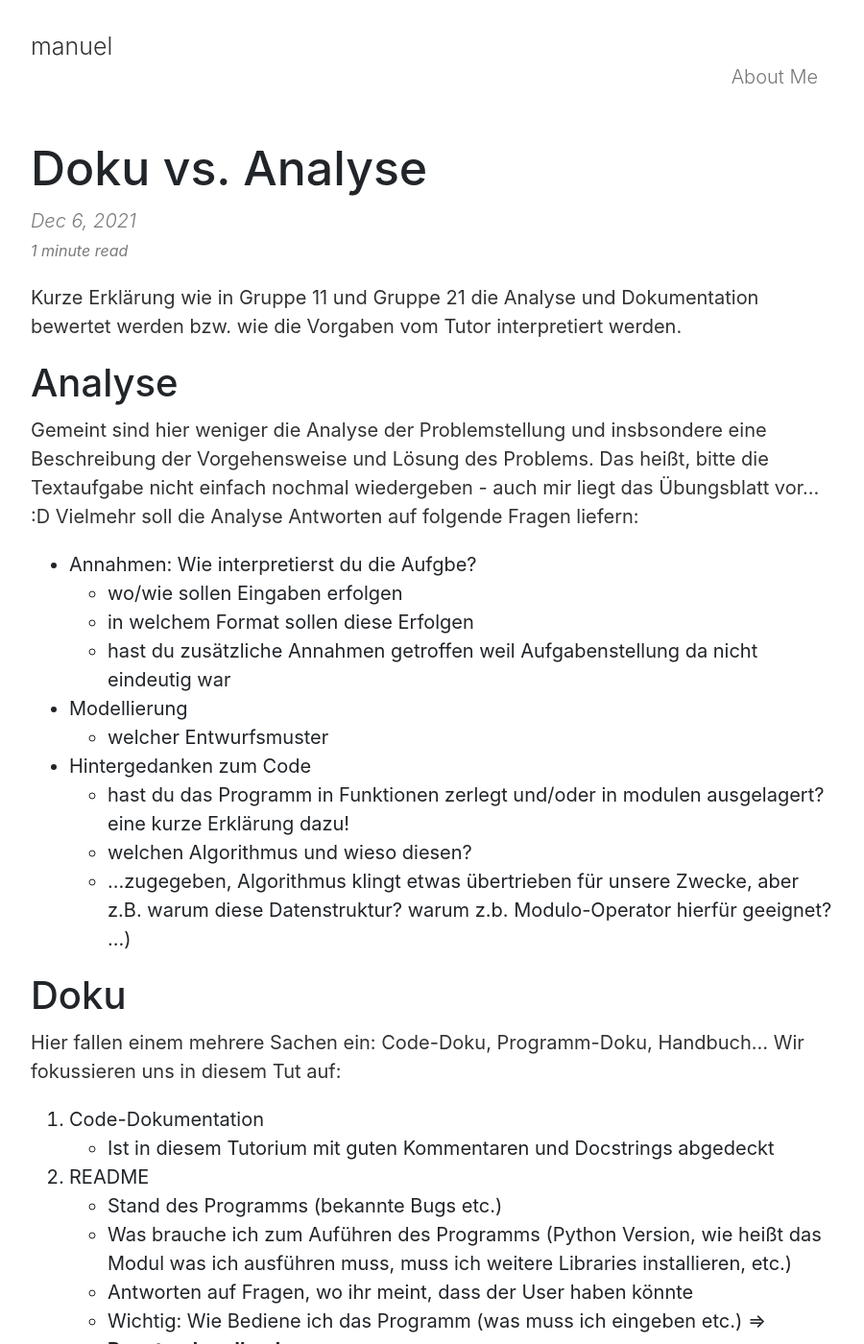
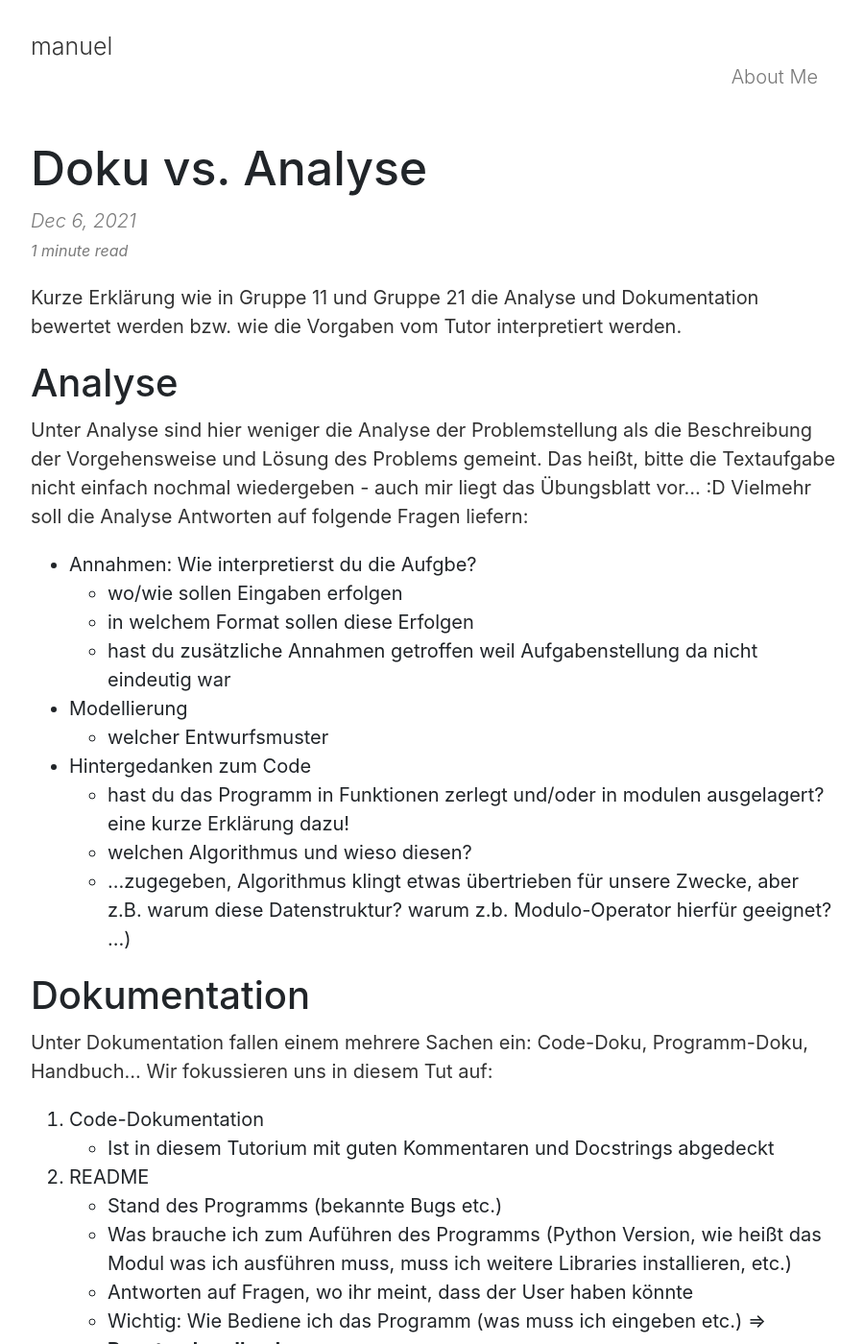
Before and after one commit to mAIRcode/mAIRcode.github.io, a Jekyll site: the page built from _posts/2021-12-06-doku-vs-analyse.md, in a window 1280 px wide and 1400 px high. Shown: the whole window at 96% size, without its empty margins (188-1088 px from the left). Built offline with Jekyll 4.4.1, drawn with Linux system fonts in a browser that asks for light colours; nearby versions of some CDN libraries.

Commit message:
Update 2021-12-06-doku-vs-analyse.md

```diff
--- a/_posts/2021-12-06-doku-vs-analyse.md
+++ b/_posts/2021-12-06-doku-vs-analyse.md
@@ -22,7 +22,7 @@ Kurze Erklärung wie in Gruppe 11 und Gruppe 21 die Analyse und Dokumentation be
 
 ## Analyse
 
-Gemeint sind hier weniger die Analyse der Problemstellung und insbsondere eine Beschreibung der Vorgehensweise und Lösung des Problems.
+Unter Analyse sind hier weniger die Analyse der Problemstellung als die Beschreibung der Vorgehensweise und Lösung des Problems gemeint.
 Das heißt, bitte die Textaufgabe nicht einfach nochmal wiedergeben - auch mir liegt das Übungsblatt vor... :D
 Vielmehr soll die Analyse Antworten auf folgende Fragen liefern:
 - Annahmen: Wie interpretierst du die Aufgbe?
@@ -36,9 +36,9 @@ Vielmehr soll die Analyse Antworten auf folgende Fragen liefern:
   - welchen Algorithmus und wieso diesen?
   - ...zugegeben, Algorithmus klingt etwas übertrieben für unsere Zwecke, aber z.B. warum diese Datenstruktur? warum z.b. Modulo-Operator hierfür geeignet? ...)
 
-## Doku
+## Dokumentation
 
-Hier fallen einem mehrere Sachen ein: Code-Doku, Programm-Doku, Handbuch...
+Unter Dokumentation fallen einem mehrere Sachen ein: Code-Doku, Programm-Doku, Handbuch...
 Wir fokussieren uns in diesem Tut auf:
 
 1. Code-Dokumentation
```
